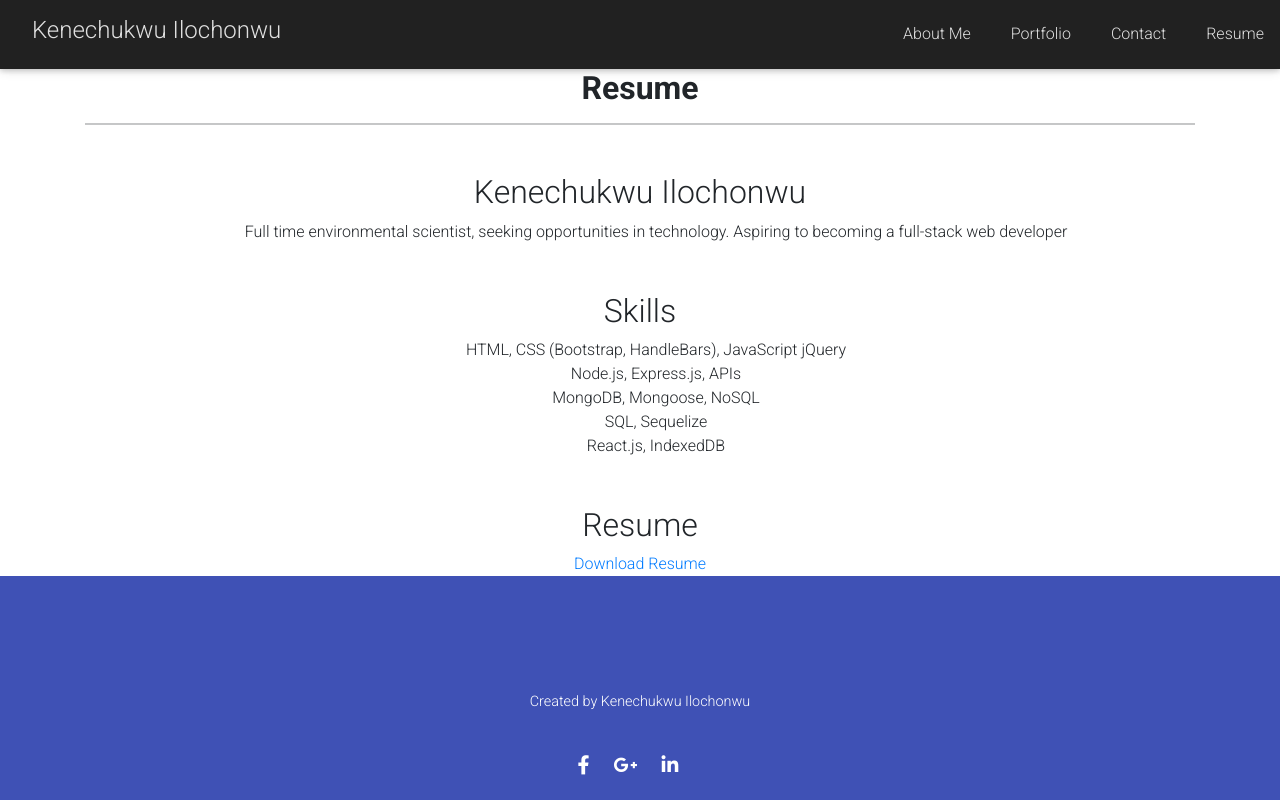
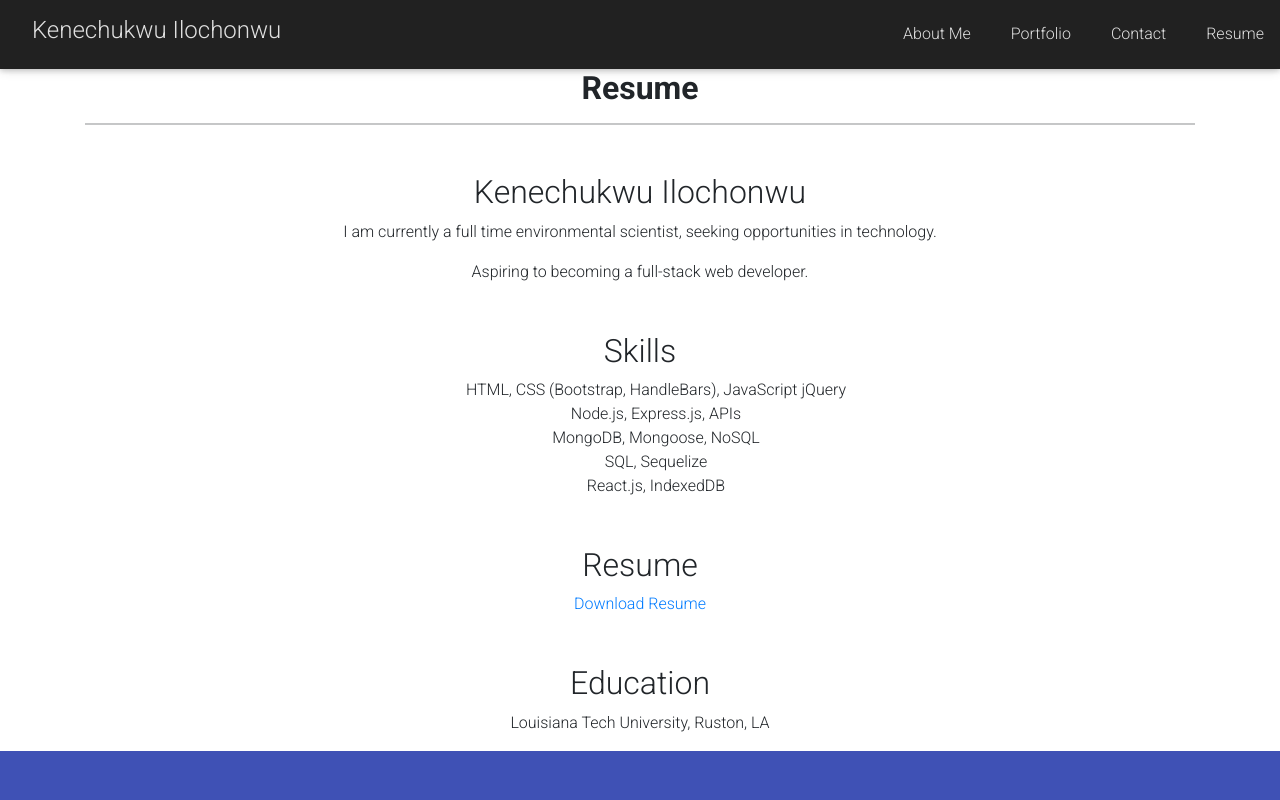
Before and after one commit to kenesei91/react-portfolio, a React (Create React App) app: page /#/resume in a window 1280 px wide. Shown: the top 800 px of the page. Built offline with nearby package versions, Linux system fonts and the light colour scheme.

Commit message:
readme, edited resume

```diff
--- a/src/components/Project/index.js
+++ b/src/components/Project/index.js
@@ -12,9 +12,9 @@ import {
 
 function ProjectCards(props) {
   return (
-    <MDBRow className="row-2 cols-2  g-4">
-      <MDBCol>
-        <MDBCard style={{ maxWidth: "22rem" }}>
+    <MDBRow>
+      <MDBCol className="cols-3 md-2 g-4">
+        <MDBCard shadow='0' border='info' style={{ maxWidth: "22rem" }}>
           <MDBCardImage src={props.image} position="top" alt={props.name} />
           <MDBCardBody>
             <MDBCardTitle>{props.name}</MDBCardTitle>
--- a/src/components/Resume/index.js
+++ b/src/components/Resume/index.js
@@ -9,11 +9,12 @@ function Resume() {
       <div>
         <div class="mt-5">
           <h2 className="top-title">Kenechukwu Ilochonwu</h2>
-          <ul>
-            <li>
-            Full time environmental scientist, seeking opportunities in technology. Aspiring to becoming a full-stack web developer
-            </li>
-          </ul>
+          <p>
+          I am currently a full time environmental scientist, seeking opportunities in technology.
+          </p>
+          <p>
+          Aspiring to becoming a full-stack web developer.
+          </p>
         </div>
       </div>
 
@@ -47,6 +48,15 @@ function Resume() {
           </div>
 
       </div>
+      <div class="justify-content-center mt-5">
+          <div>
+              <h2 className="top-title">Education</h2>
+              <p>
+                Louisiana Tech University, Ruston, LA
+              </p>
+          </div>
+
+      </div>
     </section>
   );
 }
```
Also changed, not shown: public/screenshot.png (added), 1 other file (tests, documents, lock files or other folders).
